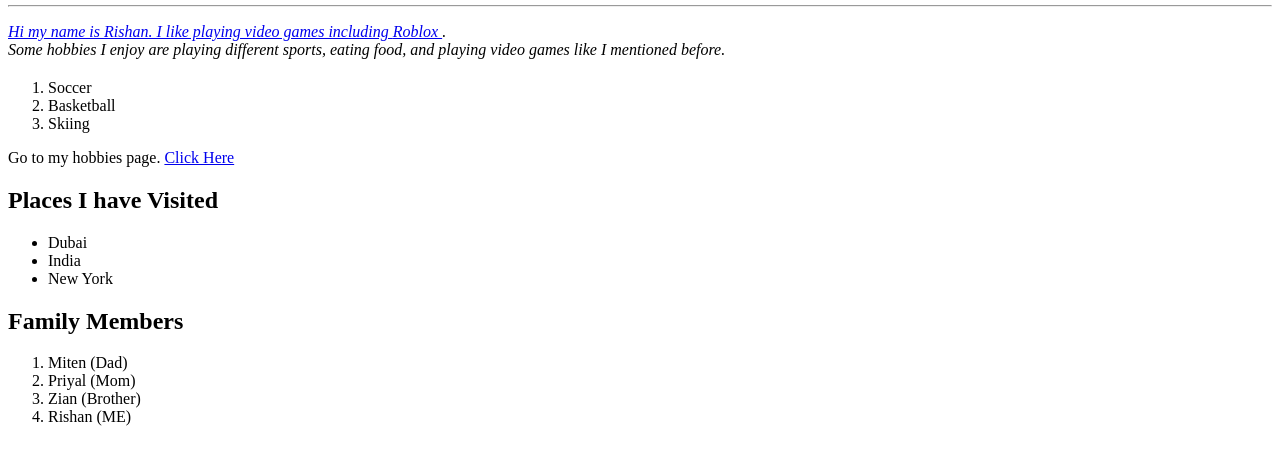
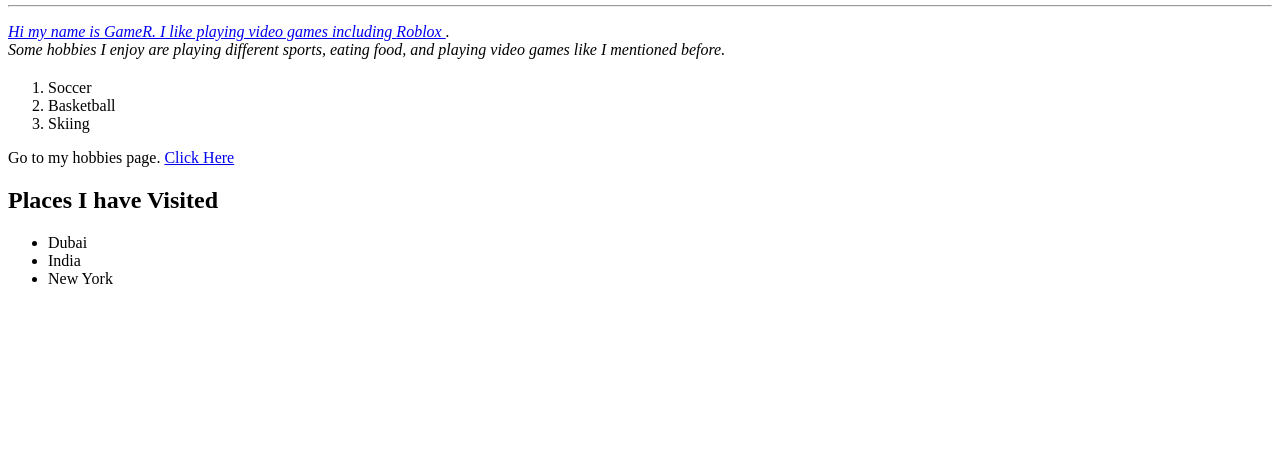
Before and after one commit to Rishack/ROBLOX, a plain HTML site: page index.html in a window 1280 px wide. Shown: the part 227-692 px from the top of the page. Drawn offline with Linux system fonts and the light colour scheme.

Commit message:
Update index.html

```diff
--- a/index.html
+++ b/index.html
@@ -11,7 +11,7 @@
 <hr/>
 <p>
 <I>
-Hi my name is Rishan. I like playing video games including <a href ="https://www.roblox.com/home"> Roblox </a>. <br> Some hobbies I enjoy are playing different sports, eating food, and playing video games like I mentioned before.
+Hi my name is GameR. I like playing video games including <a href ="https://www.roblox.com/home"> Roblox </a>. <br> Some hobbies I enjoy are playing different sports, eating food, and playing video games like I mentioned before.
 </i>
 </p>
 <h2> <My Hobbies> </h2>
@@ -25,12 +25,5 @@ Go to my hobbies page. <a href = "Page 3.html"> Click Here </a>
 <li> India </li>
 <li> New York </li>
 </ul>
-<h2> Family Members </h2>
-<ol>
-<li> Miten (Dad) </li>
-<li> Priyal (Mom) </li>
-<li> Zian (Brother) </li>
-<li> Rishan (ME) </li>
-</ol>
 </body>
 </html>
```
